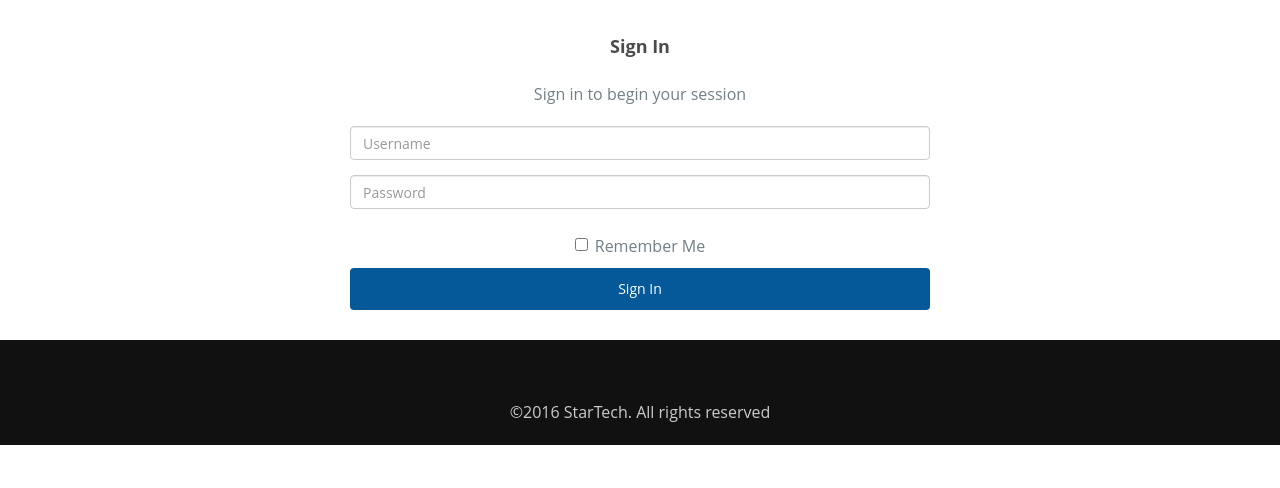
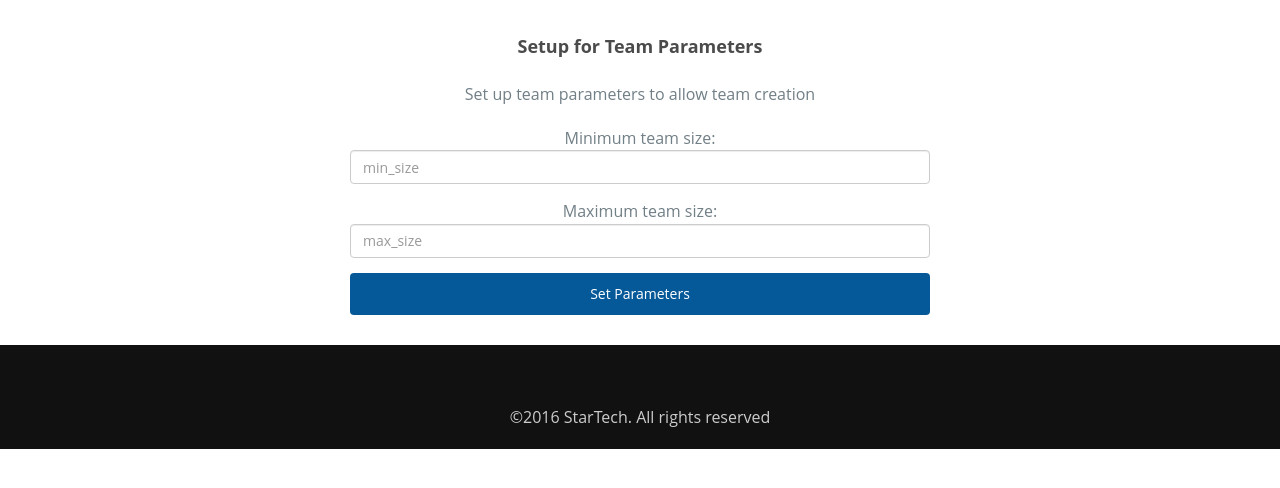
Before and after one commit to AlekHadzidedic/TMS-TCS, a Flask app: page /team/parameters in a window 1280 px wide. Shown: the part 63-551 px from the top of the page. Run offline with Flask 2, Linux system fonts and the light colour scheme; some libraries are stand-ins or nearby versions.

Commit message:
updated schema and team parameters

```diff
--- a/db/sql/schemas.sql
+++ b/db/sql/schemas.sql
@@ -11,8 +11,9 @@ CREATE TABLE IF NOT EXISTS tms.instructor (
 
 CREATE TABLE IF NOT EXISTS tms.team (
   id                SERIAL PRIMARY KEY,
-  name              VARCHAR (50) NOT NULL UNIQUE,
+  team_name              VARCHAR (50) NOT NULL UNIQUE,
   max_team_size     INTEGER,
+  min_team_size     INTEGER,
   team_size         INTEGER
 );
 
@@ -24,5 +25,5 @@ CREATE TABLE IF NOT EXISTS tms.student (
   email             VARCHAR (50) NOT NULL UNIQUE,
   password          TEXT,
   is_liason         boolean,
-  team_id SERIAL REFERENCES tms.team (id) ON DELETE RESTRICT
+  team_name VARCHAR(50) REFERENCES tms.team (team_name) ON DELETE RESTRICT
 );
--- a/models/team.py
+++ b/models/team.py
@@ -1,9 +1,11 @@
 class Team:
     default_team_size = 4
+    default_min_size = 1
 
     def __init__(self, name):
         self.name = name
         self.num_team_members = 0
+        self.min_team_size = Team.default_min_size
         self.max_team_members = Team.default_team_size
 
     def set_max_team_size(self, max_team_size):
--- a/templates/set-team-parameters.html
+++ b/templates/set-team-parameters.html
@@ -37,7 +37,7 @@
 
       <div>
         <div>
-          <h4 class="text-center">Sign In</h4>
+          <h4 class="text-center">Setup for Team Parameters</h4>
         </div>
 
       <div>
@@ -45,25 +45,20 @@
           <div class="col-sm-3"></div>
 
           <div class="login-body col-sm-6 text-center">
-            <p class="login-msg">Sign in to begin your session</p>
+            <p class="login-msg">Set up team parameters to allow team creation</p>
             <div class="form-group">
               <form name="" id="">
                 <div class="form-group has-feedback">
-                  <!----- username -------------->
-                  <input class="form-control" placeholder="Username" id="" type="text"/>
+                  <!----- min team size -------------->
+                  Minimum team size: <input class="form-control" placeholder="min_size" id="" type="number" min="1"/>
                 </div>
                 <div class="form-group has-feedback">
-                  <!----- password -------------->
-                  <input class="form-control" placeholder="Password" id="" type="password"/>
+                  <!----- max team size -------------->
+                  Maximum team size: <input class="form-control" placeholder="max_size" id="" type="number" min="1"/>
                 </div>
                 <div class="row">
                   <div class="col-xs-12">
-                    <div class="checkbox icheck">
-                      <label><input type="checkbox"> Remember Me</label>
-                    </div>
-                  </div>
-                  <div class="col-xs-12">
-                    <button type="button" class="btn btn-blue btn-block btn-flat">Sign In</button>
+                    <button type="button" class="btn btn-blue btn-block btn-flat">Set Parameters</button>
                   </div>
                 </div>
               </form>
```
